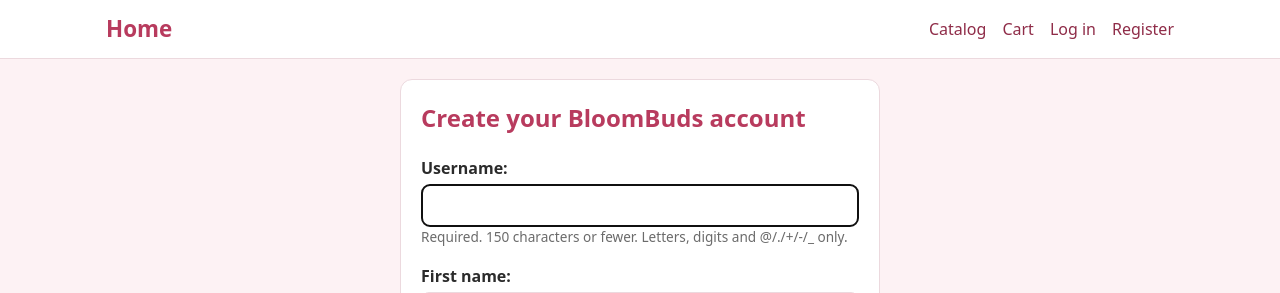
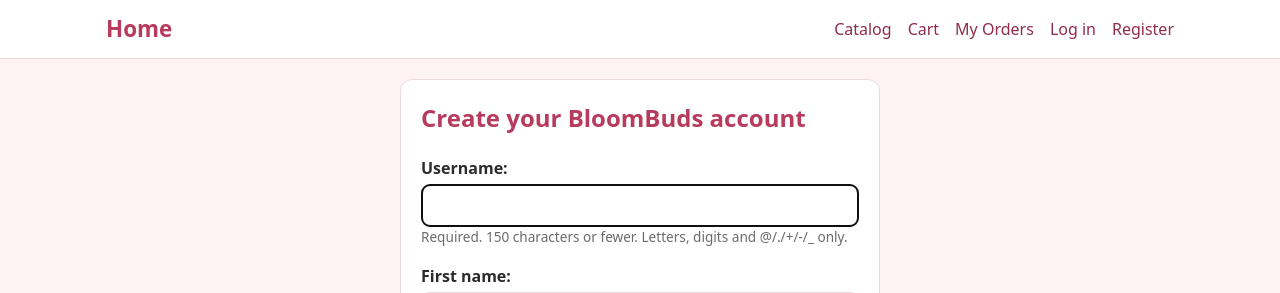
Before and after one commit to MiLASHA69-Dc/WTM_Final_Project---Floral-Ordering-Request-Management-System, a Django app: page /accounts/register/ in a window 1280 px wide. Shown: the top 293 px of the page. Run offline with Django 5.2, Linux system fonts and the light colour scheme.

Commit message:
fix URL path

```diff
--- a/templates/base.html
+++ b/templates/base.html
@@ -14,6 +14,7 @@
             <nav class="site-nav">
                 <a href="{% url 'catalog' %}">Catalog</a>
                 <a href="{% url 'cart' %}">Cart</a>
+                <a href="{% url 'orders:my_orders' %}">My Orders</a>
                 {% if user.is_authenticated %}
                     {% if user.is_staff %}
                         <a href="{% url 'catalog:florist_dashboard' %}">Florist Dashboard</a>
```
